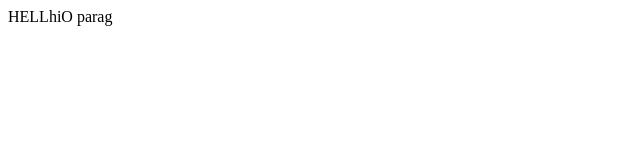
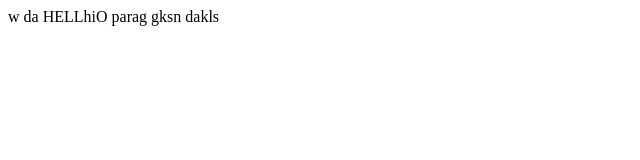
Before and after one commit to PAC-Orange/Tcet-project, a plain HTML site: page index.html in a window 1280 px wide. Shown: the whole page, without its empty margins (0-640 px from the left). Drawn offline with Linux system fonts and the light colour scheme.

Commit message:
third commit

```diff
--- a/index.html
+++ b/index.html
@@ -5,8 +5,8 @@
     <meta name="viewport" content="width=device-width, initial-scale=1.0">
     <title>Document</title>
 </head>
-<body>
-    HELLhiO parag
+<body>w da
+    HELLhiO parag gksn dakls
     <p> </p>
 </body>
 </html>
```
